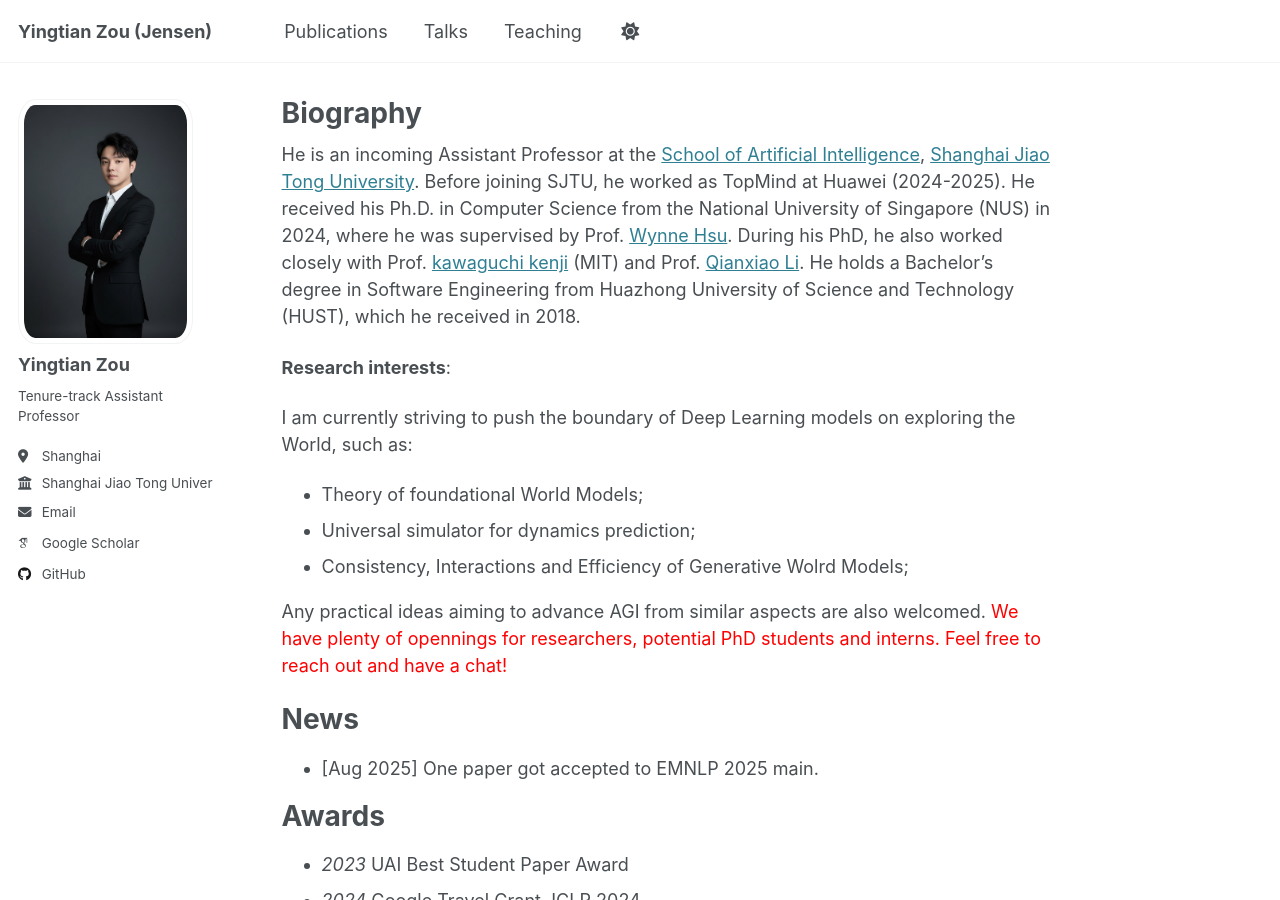
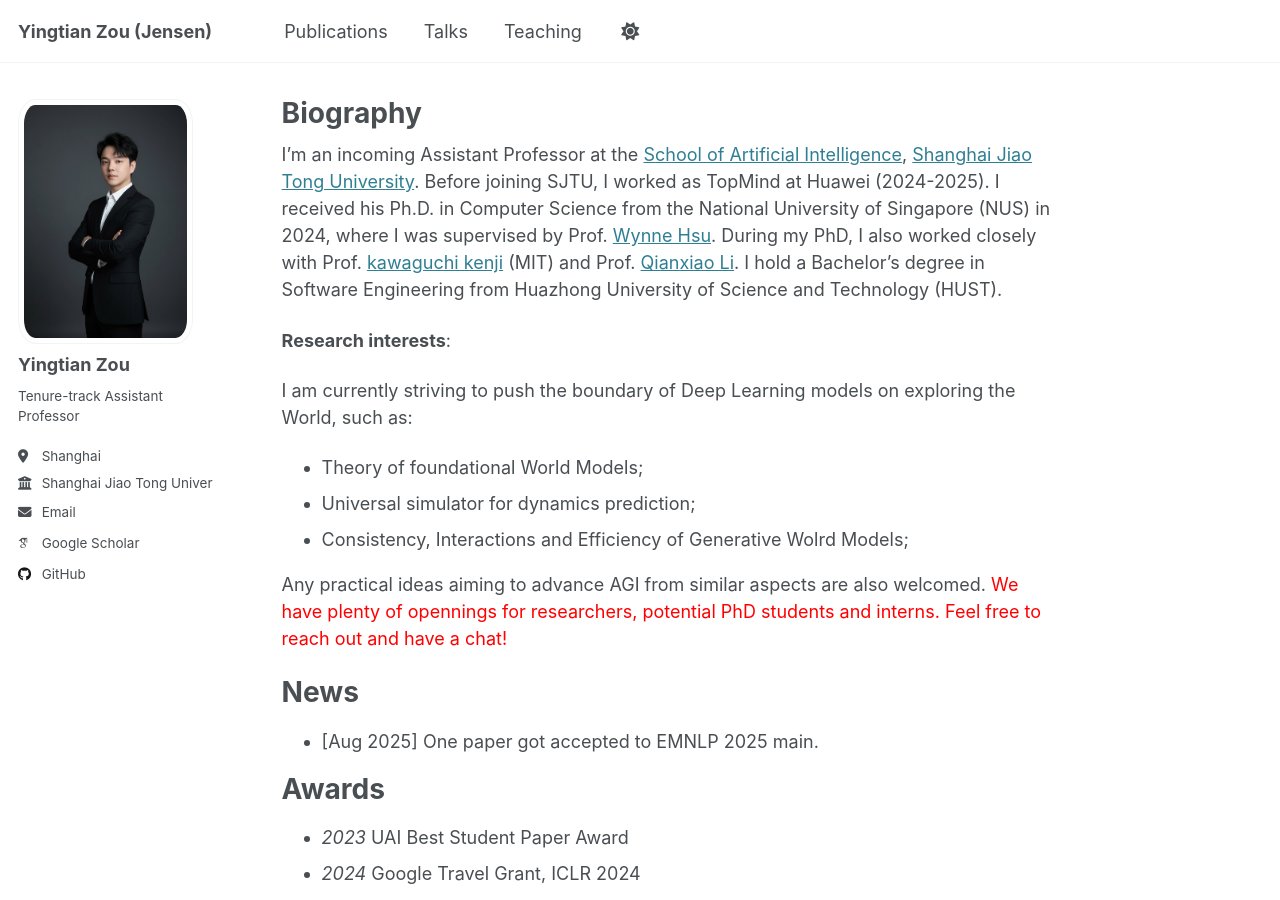
Before and after one commit to jensen888/jensen888.github.io, a Jekyll site: the page built from _pages/about.md, in a window 1280 px wide and 900 px high. Built offline with Jekyll 4.4.1, drawn with Linux system fonts in a browser that asks for light colours; some web fonts are replaced.

Commit message:
Update about.md

```diff
--- a/_pages/about.md
+++ b/_pages/about.md
@@ -8,7 +8,7 @@ redirect_from:
 ---
 
 
-He is an incoming Assistant Professor at the [School of Artificial Intelligence](https://soai.sjtu.edu.cn/), [Shanghai Jiao Tong University](http://en.sjtu.edu.cn/). Before joining SJTU, he worked as TopMind at Huawei (2024-2025). He received his Ph.D. in Computer Science from the National University of Singapore (NUS) in 2024, where he was supervised by Prof. [Wynne Hsu](https://www.comp.nus.edu.sg/~whsu/). During his PhD, he also worked closely with Prof. [kawaguchi kenji](https://ml.comp.nus.edu.sg/#members) (MIT) and Prof. [Qianxiao Li](https://blog.nus.edu.sg/qianxiaoli/). He holds a Bachelor's degree in Software Engineering from Huazhong University of Science and Technology (HUST), which he received in 2018.
+I'm an incoming Assistant Professor at the [School of Artificial Intelligence](https://soai.sjtu.edu.cn/), [Shanghai Jiao Tong University](http://en.sjtu.edu.cn/). Before joining SJTU, I worked as TopMind at Huawei (2024-2025). I received his Ph.D. in Computer Science from the National University of Singapore (NUS) in 2024, where I was supervised by Prof. [Wynne Hsu](https://www.comp.nus.edu.sg/~whsu/). During my PhD, I also worked closely with Prof. [kawaguchi kenji](https://ml.comp.nus.edu.sg/#members) (MIT) and Prof. [Qianxiao Li](https://blog.nus.edu.sg/qianxiaoli/). I hold a Bachelor's degree in Software Engineering from Huazhong University of Science and Technology (HUST).
 
 **Research interests**:
 
```
